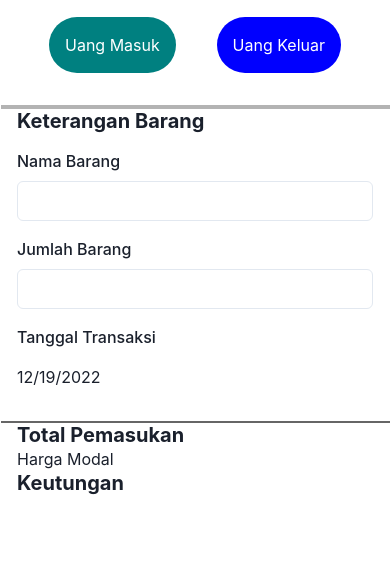
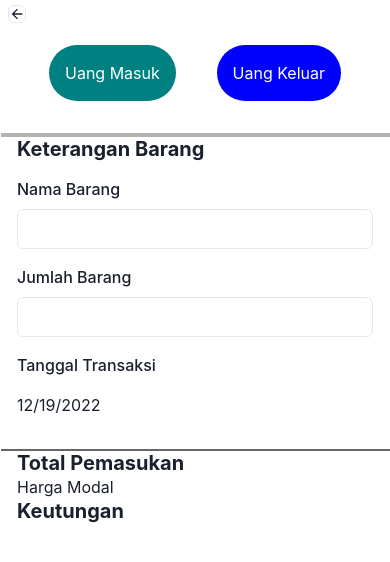
Before and after one commit to AndhikaBrosnan/financial-reporting, a Next.js app: page /reports in a window 390 px wide. Shown: the top 562 px of the page. Built offline with nearby package versions, Linux system fonts and the light colour scheme.

Commit message:
fix: reports landing

```diff
--- /dev/null
+++ b/common/components/headers.js
@@ -0,0 +1,34 @@
+import { ArrowBackIcon } from "@chakra-ui/icons";
+import { Box, Flex, IconButton } from "@chakra-ui/react";
+import { useRouter } from "next/router";
+import { isMobileHandler } from "../helpers/responsive";
+
+const HeaderLayout = (props) => {
+  const { title } = props;
+  const isMobile = isMobileHandler();
+  const router = useRouter();
+
+  return (
+    <Flex
+      m="0 8px 4px"
+      w="100%"
+      justifyContent="flex-start"
+      alignItems="center"
+    >
+      <Box>
+        {isMobile && (
+          <IconButton
+            onClick={() => router.push("/")}
+            variant="outline"
+            size="24px"
+            aria-label="Back"
+            icon={<ArrowBackIcon />}
+          />
+        )}
+      </Box>
+      <Box ml={"2em"}>{title}</Box>
+    </Flex>
+  );
+};
+
+export default HeaderLayout;
--- a/pages/reports/index.js
+++ b/pages/reports/index.js
@@ -1,20 +1,30 @@
 import { Box, Divider, Flex, Text } from "@chakra-ui/react";
-import { isMobileHandler } from "../../helpers/responsive";
+import { isMobileHandler } from "../../common/helpers/responsive";
 import "react-datepicker/dist/react-datepicker.css";
 import styles from "./styles.module.css";
 
 import IncomeComponent from "./components/income";
-import { useState } from "react";
+import { useEffect, useState } from "react";
 import OutcomeComponent from "./components/outcome";
+import HeaderLayout from "../../common/components/headers";
 
 const FinancialReport = () => {
   const isMobile = isMobileHandler();
   const [isIncome, setIsIncome] = useState(true);
+  const [isRendered, setIsRendered] = useState(false);
 
+  useEffect(() => {
+    if (typeof window !== "undefined") {
+      setIsRendered(true);
+    }
+  }, []);
+
+  if (isRendered) {
     return (
+      <>
+        <HeaderLayout />
         <Box
-      m={isMobile ? "0" : "0 25em"}
-      p={isMobile ? "0" : "2em 1em"}
+          p={isMobile ? "0" : "2em 35em"}
           h={isMobile ? "100%" : "100vh"}
           border="1px solid #ffffff"
           borderRadius="4px"
@@ -52,7 +62,10 @@ const FinancialReport = () => {
 
           {isIncome ? <IncomeComponent /> : <OutcomeComponent />}
         </Box>
+      </>
     );
+  }
+  return <></>;
 };
 
 export default FinancialReport;
```
Also changed, not shown: pages/index.js (+14 -2 lines), common/helpers/responsive.js (renamed from helpers/responsive.js). Lines whose indentation alone changed are shown as unchanged.
